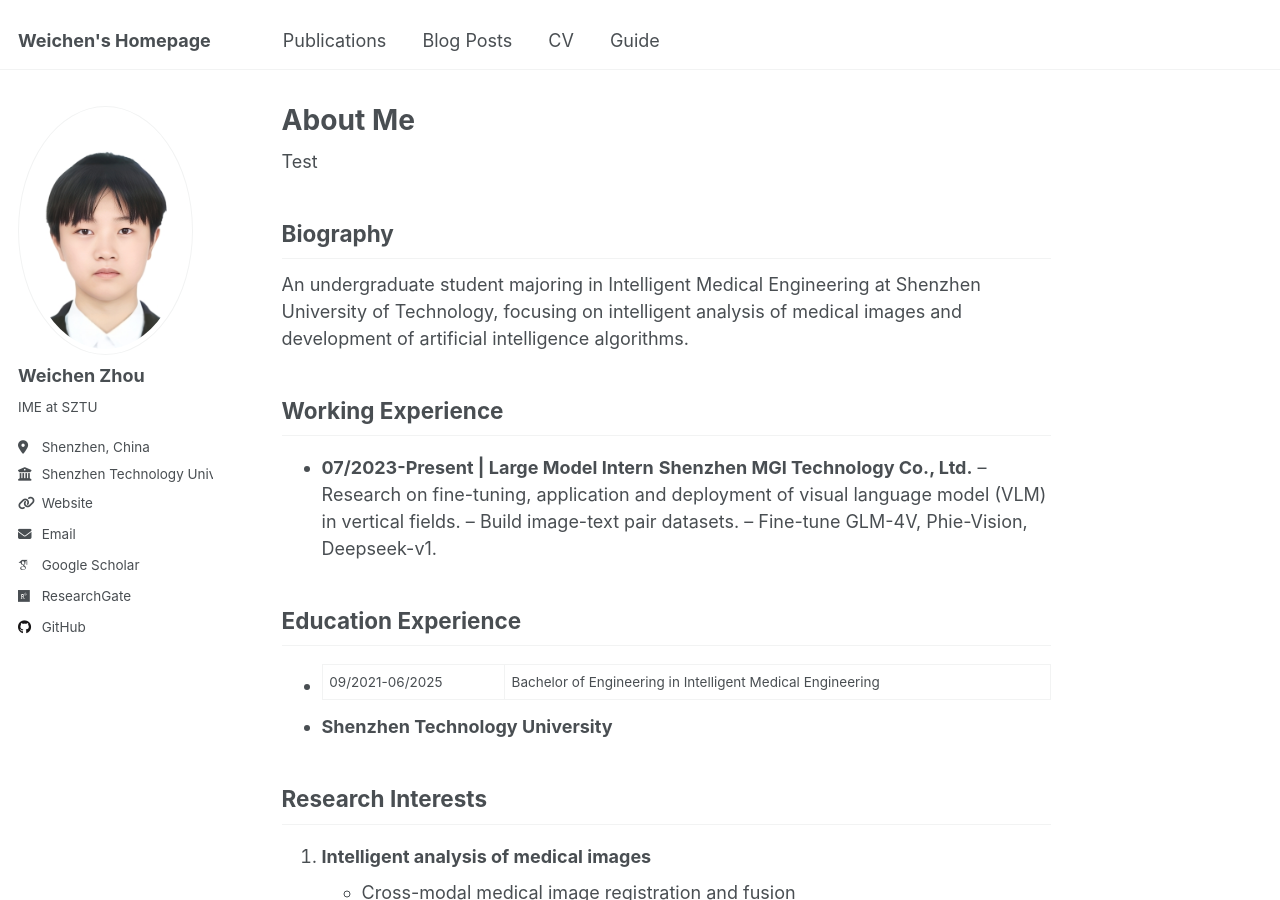
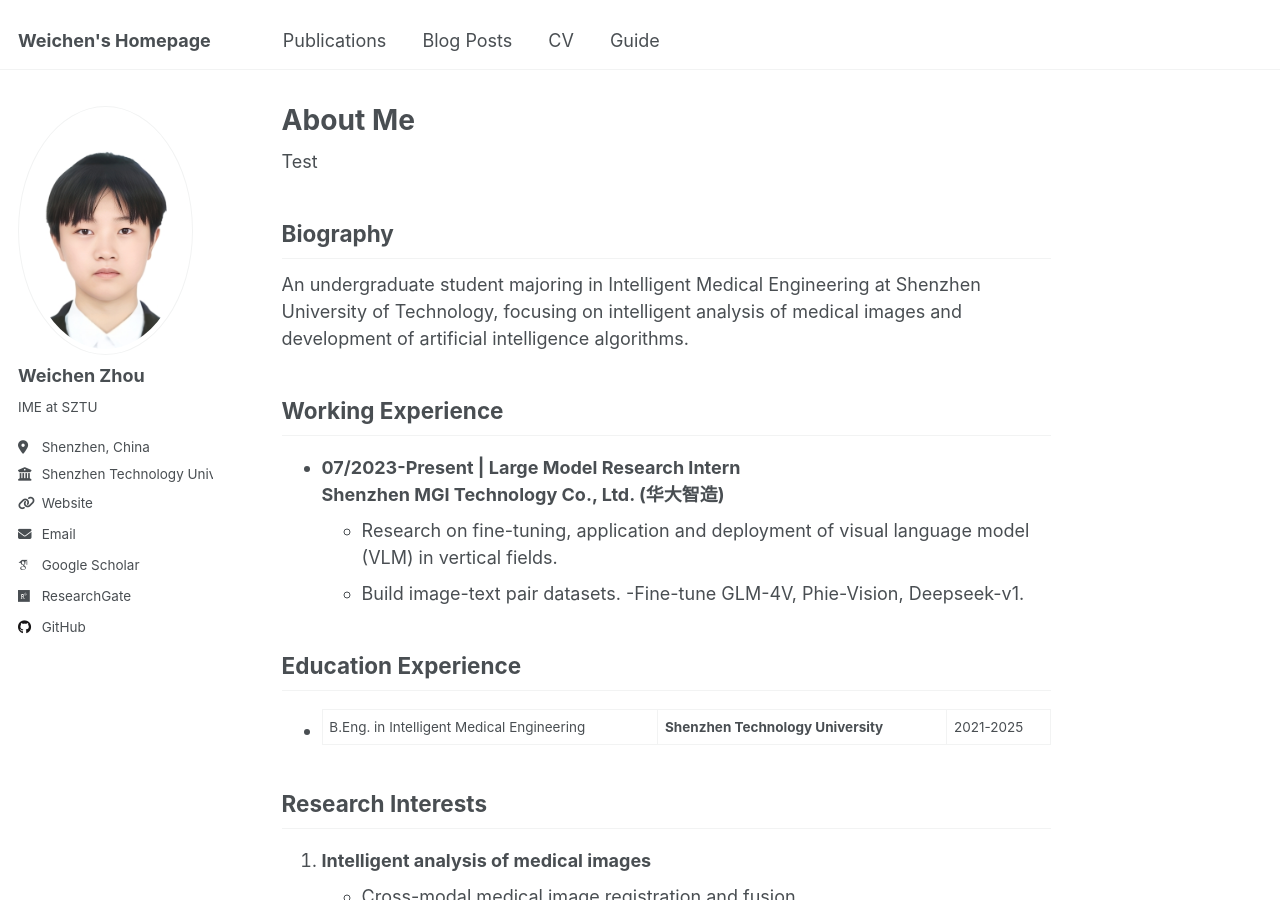
Before and after one commit to WEIC-7/WEIC-7.github.io, a Jekyll site: the page built from _pages/about.md, in a window 1280 px wide and 900 px high. Built offline with Jekyll 4.4.1, drawn with Linux system fonts in a browser that asks for light colours; some web fonts are replaced.

Commit message:
Update about.md

```diff
--- a/_pages/about.md
+++ b/_pages/about.md
@@ -14,16 +14,15 @@ An undergraduate student majoring in Intelligent Medical Engineering at Shenzhen
 
 
 ## Working Experience
-* **07/2023-Present  |  Large Model Intern**
-**Shenzhen MGI Technology Co., Ltd.**
--- Research on fine-tuning, application and deployment of visual language model (VLM) in vertical fields.
--- Build image-text pair datasets.
--- Fine-tune GLM-4V, Phie-Vision, Deepseek-v1.
+* **07/2023-Present | Large Model Research Intern**
+  **Shenzhen MGI Technology Co., Ltd. (华大智造)**
+    - Research on fine-tuning, application and deployment of visual language model (VLM) in vertical fields.
+    - Build image-text pair datasets.
+    -Fine-tune GLM-4V, Phie-Vision, Deepseek-v1.
 
 
 ## Education Experience
-* 09/2021-06/2025  |  Bachelor of Engineering in Intelligent Medical Engineering
-* **Shenzhen Technology University**
+* B.Eng. in Intelligent Medical Engineering | **Shenzhen Technology University** | 2021-2025
 
 
 ## Research Interests
```
